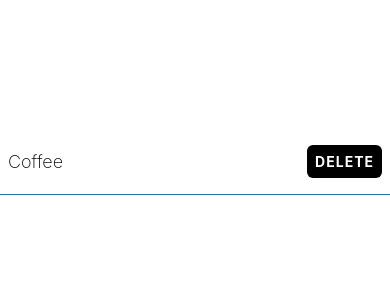
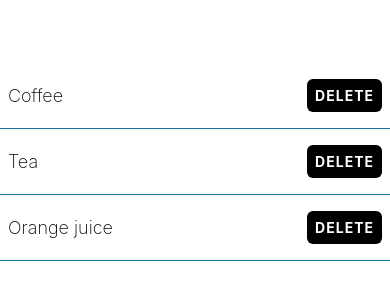
Before and after one commit to bernice-owusu/taskly, a React Native app: screen / in a window 390 px wide. Shown: the part 260-560 px from the top of the page. Built offline with nearby package versions, Linux system fonts and the light colour scheme.

Commit message:
refractoring into a component

```diff
--- a/App.tsx
+++ b/App.tsx
@@ -1,35 +1,17 @@
 import {
   StyleSheet,
-  Text,
   View,
-  Alert,
-  TouchableOpacity,
 } from "react-native";
 import { theme } from "./theme";
+import ShoppingListItem from "./components/ShoppingListItem";
 
 export default function App() {
-  const handleDelete = () => {
-    Alert.alert("Delete", "Are you sure you want to delete this item?", [
-      {
-        text: "Cancel",
-        style: "cancel",
-        onPress: () => console.log("Cancel Pressed"),
-      },
-      {
-        text: "Delete",
-        style: "destructive",
-        onPress: () => console.log("Delete Pressed"),
-      },
-    ]);
-  };
+
   return (
     <View style={styles.container}>
-      <View style={styles.itemContainer}>
-        <Text style={styles.itemText}>Coffee</Text>
-        <TouchableOpacity activeOpacity={0.8} style={styles.button} onPress={handleDelete} >
-          <Text style={styles.buttonText}>Delete</Text>
-        </TouchableOpacity>
-      </View>
+      <ShoppingListItem name="Coffee"/>
+      <ShoppingListItem name="Tea"/>
+      <ShoppingListItem name="Orange juice" />
     </View>
   );
 }
@@ -39,29 +21,5 @@
     flex: 1,
     backgroundColor: "#fff",
     justifyContent: "center",
-  },
-  itemContainer: {
-    borderBottomColor: "#1a759f",
-    borderBottomWidth: 1,
-    flexDirection: "row",
-    alignItems: "center",
-    justifyContent: "space-between",
-    paddingHorizontal: 8,
-    paddingVertical: 16,
-  },
-  itemText: {
-    fontSize: 18,
-    fontWeight: "200",
-  },
-  button:{
-    backgroundColor: theme.colorBlack,
-    padding: 8,
-    borderRadius: 6,
-  },
-  buttonText: {
-    color: theme.colorWhite,
-    fontWeight: "bold",
-    textTransform: 'uppercase',
-    letterSpacing: 1,
   }
 });
--- /dev/null
+++ b/components/ShoppingListItem.tsx
@@ -0,0 +1,67 @@
+import { Alert, StyleSheet, Text, TouchableOpacity, View } from "react-native";
+import React from "react";
+import { theme } from "../theme";
+
+type Props = {
+  name: string;
+};
+
+export default function ShoppingListItem({name}:Props) {
+  const handleDelete = () => {
+    Alert.alert("Delete", `Are you sure you want to delete ${name}?`, [
+      {
+        text: "Cancel",
+        style: "cancel",
+        onPress: () => console.log("Cancel Pressed"),
+      },
+      {
+        text: "Delete",
+        style: "destructive",
+        onPress: () => console.log("Delete Pressed"),
+      },
+    ]);
+  };
+  return (
+    <View style={styles.itemContainer}>
+      <Text style={styles.itemText}>{name}</Text>
+      <TouchableOpacity
+        activeOpacity={0.8}
+        style={styles.button}
+        onPress={handleDelete}
+      >
+        <Text style={styles.buttonText}>Delete</Text>
+      </TouchableOpacity>
+    </View>
+  );
+}
+const styles = StyleSheet.create({
+  container: {
+    flex: 1,
+    backgroundColor: "#fff",
+    justifyContent: "center",
+  },
+  itemContainer: {
+    borderBottomColor: "#1a759f",
+    borderBottomWidth: 1,
+    flexDirection: "row",
+    alignItems: "center",
+    justifyContent: "space-between",
+    paddingHorizontal: 8,
+    paddingVertical: 16,
+  },
+  itemText: {
+    fontSize: 18,
+    fontWeight: "200",
+  },
+  button: {
+    backgroundColor: theme.colorBlack,
+    padding: 8,
+    borderRadius: 6,
+  },
+  buttonText: {
+    color: theme.colorWhite,
+    fontWeight: "bold",
+    textTransform: "uppercase",
+    letterSpacing: 1,
+  },
+});
```
